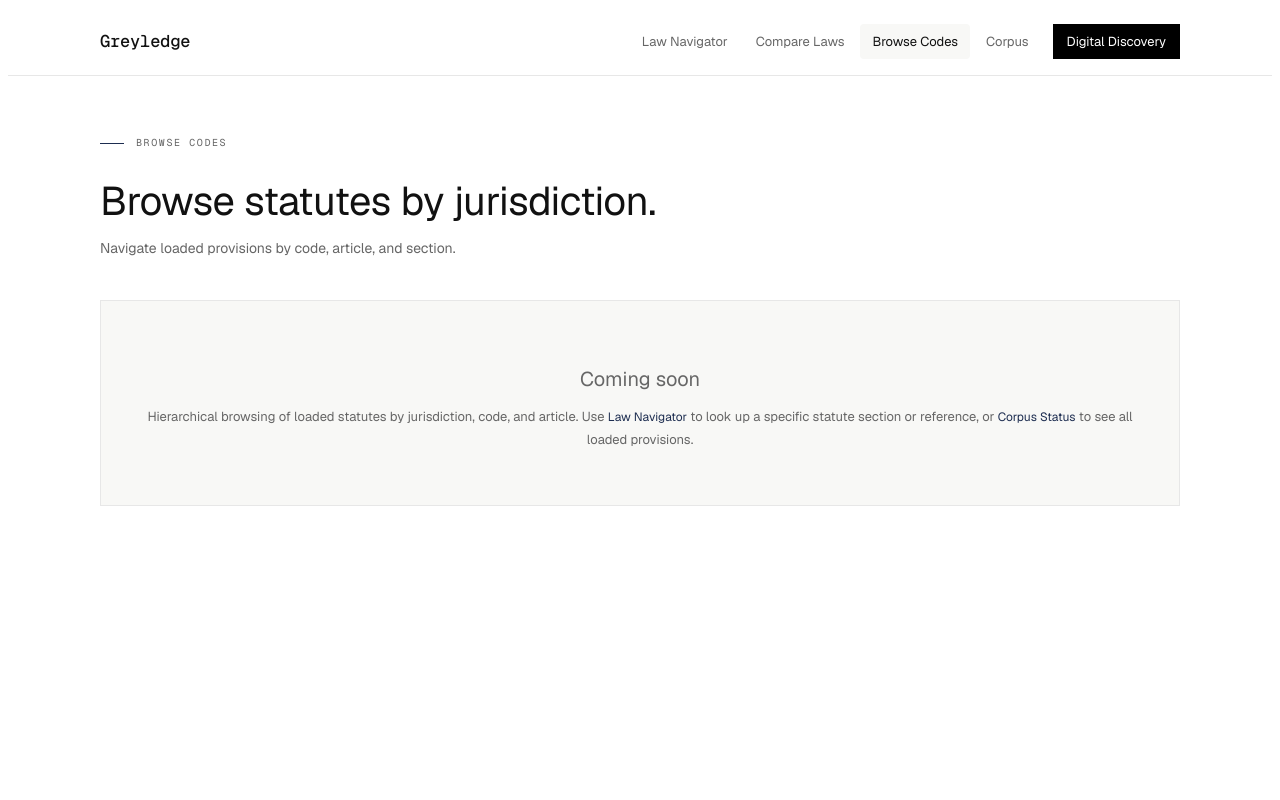
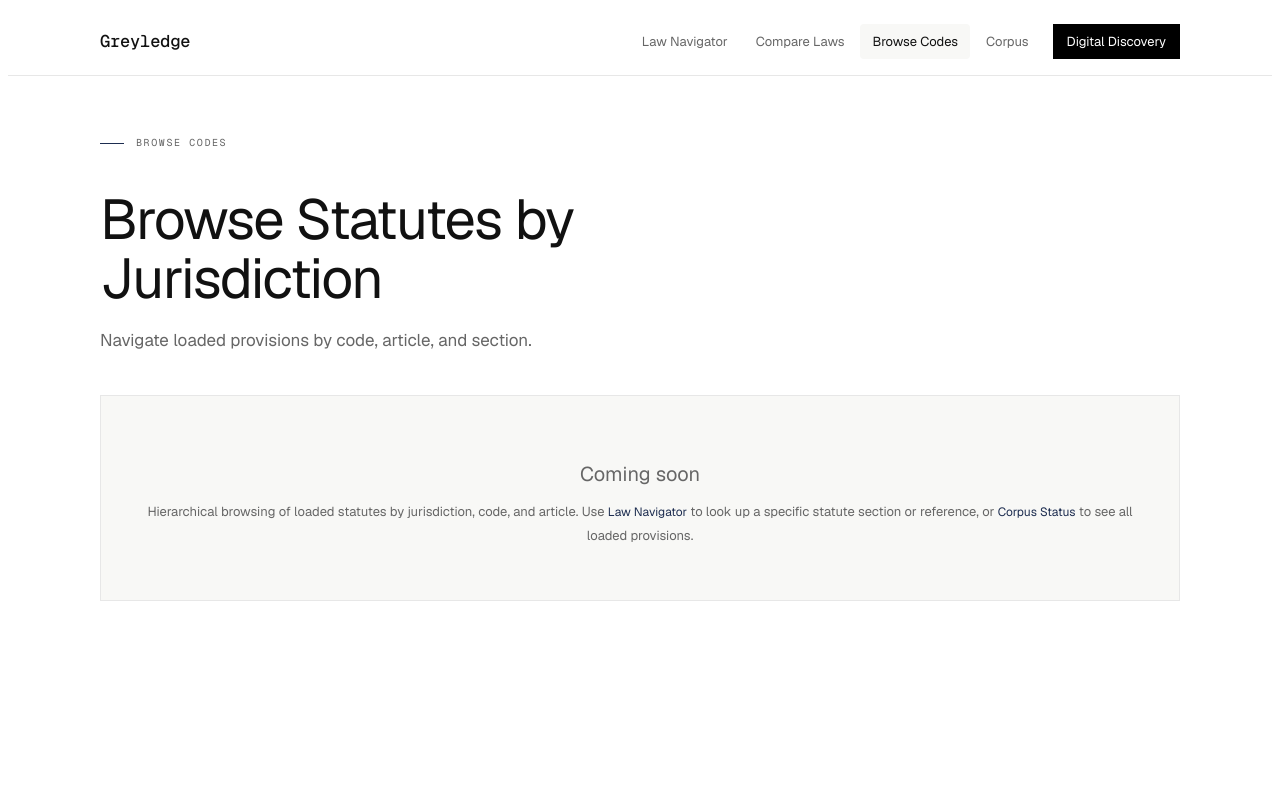
Before and after one commit to laurenproctor/statute-chain-scaffold, a Next.js app in the folder apps/web/: page /browse in a window 1280 px wide. Shown: the top 800 px of the page. Built offline with nearby package versions, Linux system fonts and the light colour scheme.

Commit message:
Style page headers

```diff
--- a/apps/web/app/admin/requests/page.tsx
+++ b/apps/web/app/admin/requests/page.tsx
@@ -43,7 +43,7 @@ export default async function RequestsPage() {
     <main className="page">
       <header className="site-header">
         <p className="page-eyebrow">Ingest Console</p>
-        <h1>Load request queue.</h1>
+        <h1>Load Request Queue</h1>
         <p className="tagline">{rows.length} pending request{rows.length !== 1 ? 's' : ''}. Ingest or ignore each below.</p>
       </header>
 
--- a/apps/web/app/browse/page.tsx
+++ b/apps/web/app/browse/page.tsx
@@ -5,7 +5,7 @@ export default function BrowsePage() {
     <main className="page">
       <header className="site-header">
         <p className="page-eyebrow">Browse Codes</p>
-        <h1>Browse statutes by jurisdiction.</h1>
+        <h1>Browse Statutes by Jurisdiction</h1>
         <p className="tagline">Navigate loaded provisions by code, article, and section.</p>
       </header>
 
--- a/apps/web/app/compare/CompareClient.tsx
+++ b/apps/web/app/compare/CompareClient.tsx
@@ -421,7 +421,7 @@ export function CompareClient() {
     <main className="page compare-page">
       <header className="site-header">
         <p className="page-eyebrow">Compare Laws</p>
-        <h1>Find where statutes align and diverge.</h1>
+        <h1>Find Where Statutes Align and Diverge</h1>
         <p className="tagline">Enter two references to compare their scope, status, and linked authorities.</p>
       </header>
 
--- a/apps/web/app/corpus/page.tsx
+++ b/apps/web/app/corpus/page.tsx
@@ -68,7 +68,7 @@ export default async function CorpusPage() {
     <main className="page">
       <header className="site-header">
         <p className="page-eyebrow">Corpus Status</p>
-        <h1>Ingested provisions and reference graph.</h1>
+        <h1>Ingested Provisions and Reference Graph</h1>
         <p className="tagline">All statutes loaded in the system, with source and coverage metadata.</p>
       </header>
 
--- a/apps/web/app/globals.css
+++ b/apps/web/app/globals.css
@@ -486,8 +486,15 @@
   @media (max-width: 640px) { .page { padding: 32px 16px 60px; } }
 
   .site-header { margin-bottom: 36px; }
-  .site-header h1 { font-size: clamp(28px, 4vw, 40px); margin-bottom: 8px; }
-  .tagline { color: var(--muted); font-size: 14px; line-height: 1.6; }
+  .site-header h1 {
+    font-size: clamp(36px, 5vw, 56px);
+    font-weight: 400;
+    line-height: 1.06;
+    letter-spacing: -0.025em;
+    margin-bottom: 16px;
+    max-width: 50%;
+  }
+  .tagline { color: var(--muted); font-size: 17px; line-height: 1.75; max-width: 50%; }
 
   .page-eyebrow {
     font-family: var(--font-geist-mono), monospace;
--- a/apps/web/app/law-navigator/page.tsx
+++ b/apps/web/app/law-navigator/page.tsx
@@ -568,7 +568,7 @@ export default function LawNavigatorPage() {
     <main className="page">
       <header className="site-header">
         <p className="page-eyebrow">Law Navigator</p>
-        <h1>Resolve any statute or citation.</h1>
+        <h1>Resolve Any Statute or Citation</h1>
         <p className="tagline">Enter a section reference to trace its full chain of linked authorities.</p>
       </header>
 
```
